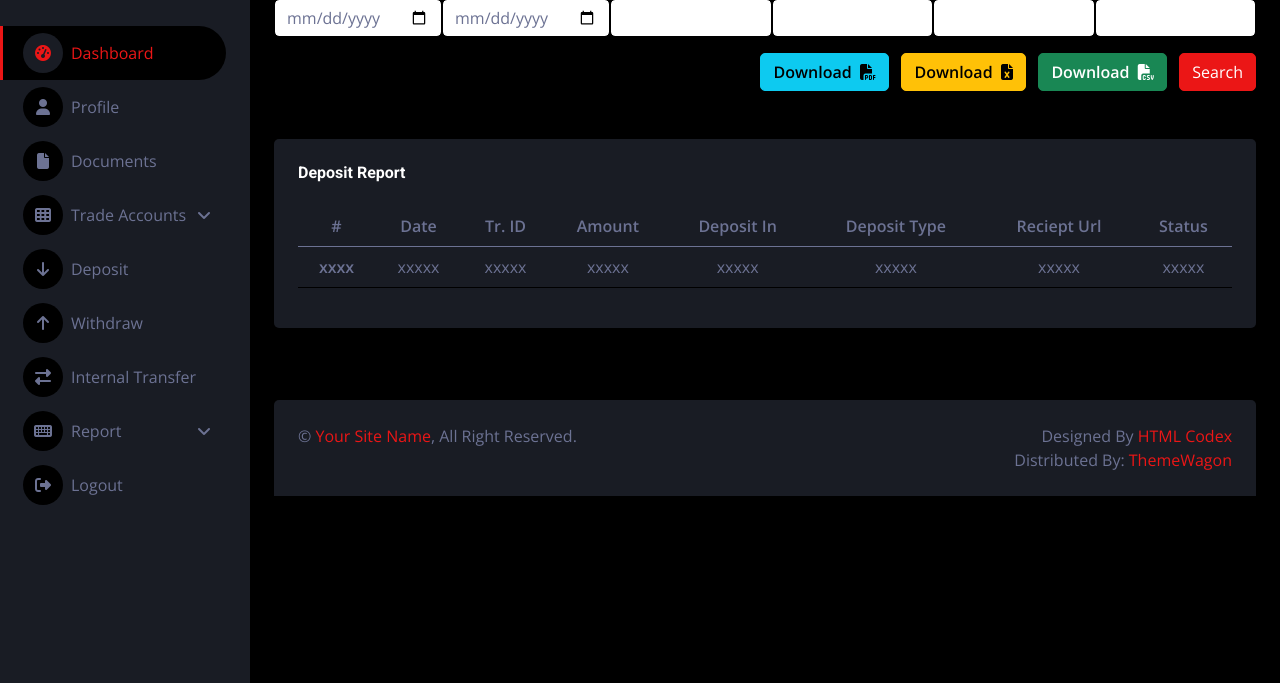
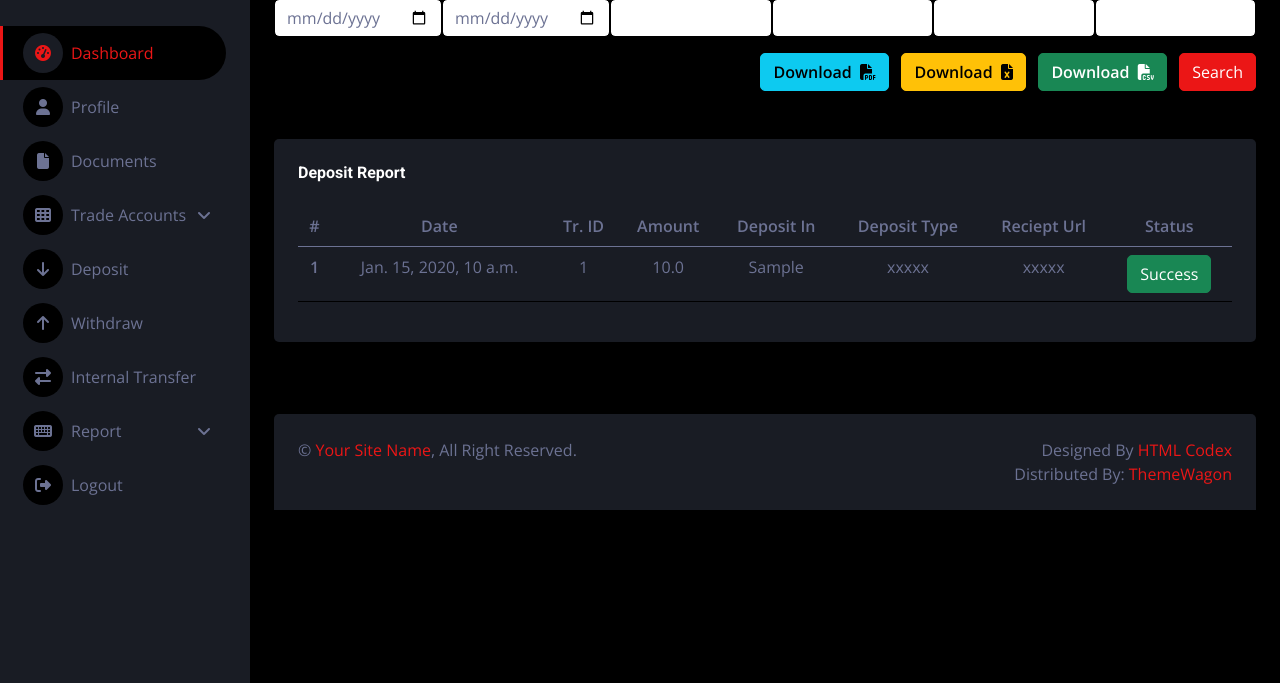
Before and after one commit to Ohitgit/forex_crms, a Django app: page /deposit-report in a window 1280 px wide. Shown: the part 117-800 px from the top of the page. Run offline with Django 5.2, Linux system fonts and the light colour scheme; tables that the repository leaves empty hold one stand-in row (values such as "Sample post"); parts of the project's set-up code (start-up, migrations or seed data) failed here and were passed over; some libraries are stand-ins or nearby versions.

Commit message:
deposit completed

```diff
--- a/client_app/views.py
+++ b/client_app/views.py
@@ -490,7 +490,9 @@ class internal_transfer_report(View):
 class deposit_report(View):
     template_name="clientapp/deposit_report.html"
     def get(self, request):
-        return render(request,self.template_name)
+        deposit=UserDeposits.objects.all()
+        context={'deposit':deposit}
+        return render(request,self.template_name,context)
 
 class withdraw_report(View):
     template_name="clientapp/withdraw_report.html"
--- a/dashboard_app/urls.py
+++ b/dashboard_app/urls.py
@@ -11,8 +11,11 @@ urlpatterns = [
     path('client_delete/<int:id>',Client_Delete.as_view(),name="client_delete"),
     path('client_update/<int:id>',ClientUpadteDoucment.as_view(),name="client_update"),
     path('client_updates/<int:id>',ClientUpadteDoucment2.as_view(),name="client_updates"),
+    path('tradeaccount/<int:id>',TradeAccountupdate.as_view(),name="tradeaccount"),
+    path('deposit_wallet/<int:id>',Deposit_Wallet.as_view(),name="Deposit_Wallet"),
     path('deposit-finance',Deposit_finance.as_view() ,name="deposit_finance"),
     path('withdraw-finance',Withdraw_finance.as_view() ,name="withdraw_finance"),
+
     path('deposit_reject/<int:id>',Deposit_Reject.as_view(),name="Deposit_Reject"),
     path('deposit_wallet/<int:id>',Deposit_Wallet.as_view(),name="Deposit_Wallet"),
     path('deposit-history',Deposit_History.as_view(),name="Deposit_History")
--- a/templates/clientapp/deposit_report.html
+++ b/templates/clientapp/deposit_report.html
@@ -83,18 +83,25 @@
                         </tr>
                     </thead>
                     <tbody>
+                        {% for x in deposit %}
+
+
                         <tr class="text-center">
-                            <th scope="row">xxxx</th>
+                            <th scope="row">{{x.id}}</th>
+                            <td>{{x.added_on}}</td>
+                            <td>{{x.transaction_ID}}</td>
+                            <td>{{x.amount}}</td>
+                            <td>{{x.deposit_from}}</td>
                             <td>xxxxx</td>
                             <td>xxxxx</td>
-                            <td>xxxxx</td>
-                            <td>xxxxx</td>
-                            <td>xxxxx</td>
-                            <td>xxxxx</td>
-                            <td>xxxxx</td>
+                            {% if x.status == True %}
+                            <td><button class="btn btn-success">Success</button> </td>
+                             {%else%}
+                             <td><button class="btn btn-danger">Pending</button> </td>
+                            {% endif %}
 
                         </tr>
-
+                        {% endfor %}
 
                     </tbody>
                 </table>
```
Also changed, not shown: dashboard_app/views.py (+18 -0 lines), templates/dashboard/client_profile.html (+8 -1 lines).
